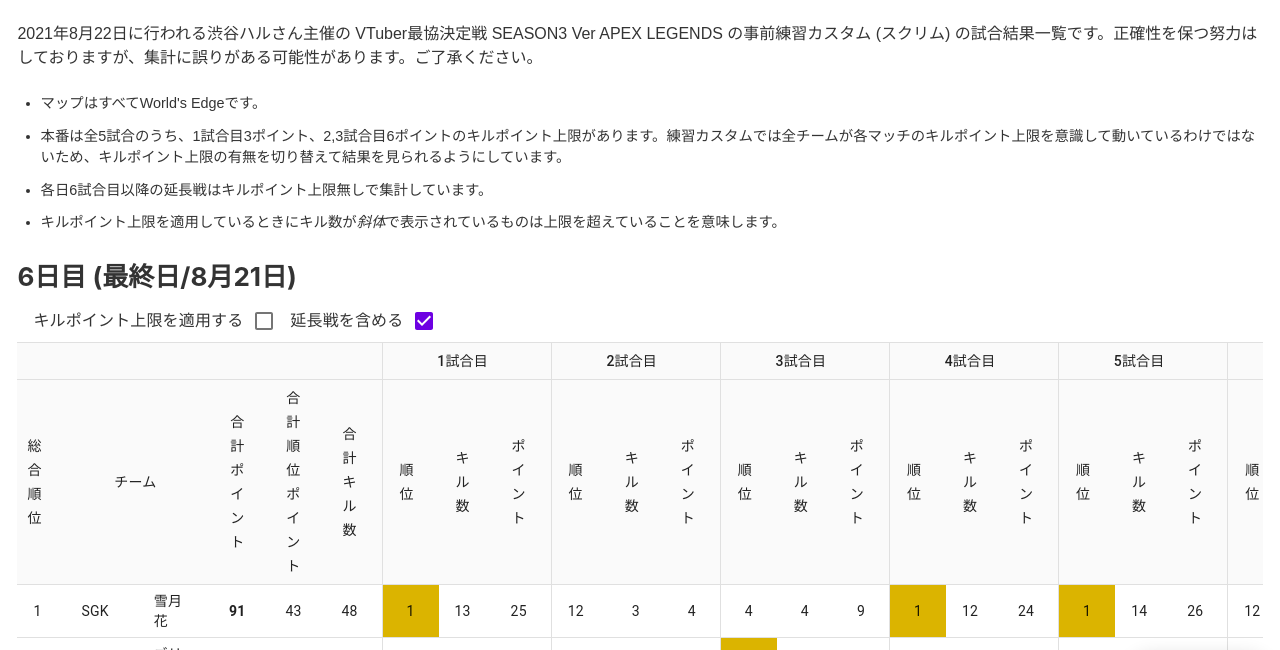
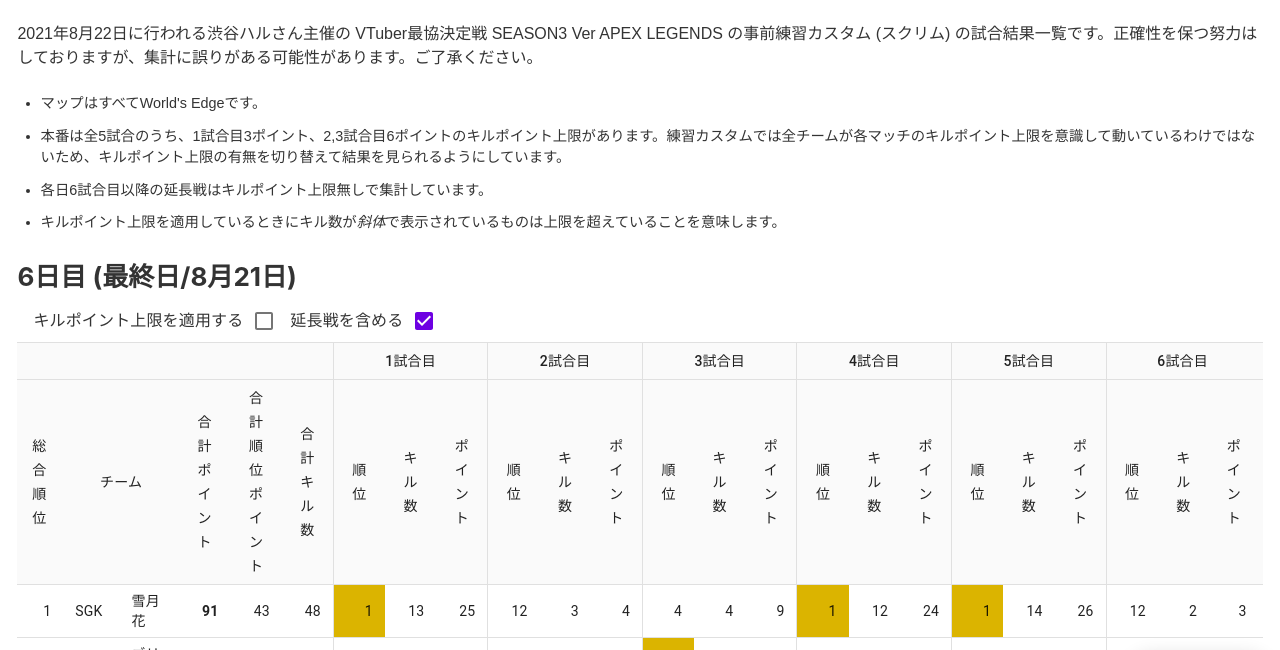
Before and after one commit to Yuukin256/vsaikyo_apex3_scrim_result, a Gatsby site: page / in a window 1280 px wide. Shown: the part 89-739 px from the top of the page. Built offline with nearby package versions, Linux system fonts and the light colour scheme; Gatsby itself is replaced by a stand-in of ours.

Commit message:
TableCell修正

```diff
--- a/src/components/table.tsx
+++ b/src/components/table.tsx
@@ -5,10 +5,12 @@ import TableContainer from '@material-ui/core/TableContainer';
 import TableHead from '@material-ui/core/TableHead';
 import TableRow from '@material-ui/core/TableRow';
 import Tooltip from '@material-ui/core/Tooltip';
+import { styled } from '@material-ui/core/styles';
 import React from 'react';
 import { calculatePlacementPoint } from '../utils/calculator';
 
-const TableCell: React.VFC<TableCellProps> = ({ title, children, ...props }) => {
+const TableCell: React.VFC<TableCellProps> = React.memo(
+  styled(({ title, children, ...props }) => {
     if (title) {
       return (
         <Tooltip title={title}>
@@ -18,7 +20,11 @@ const TableCell: React.VFC<TableCellProps> = ({ title, children, ...props }) =>
     } else {
       return <MuiTableCell {...props}>{children}</MuiTableCell>;
     }
-};
+  })({
+    paddingLeft: 12,
+    paddingRight: 12,
+  })
+);
 
 interface InputResult {
   match: number;
```
Lines whose indentation alone changed are shown as unchanged.
